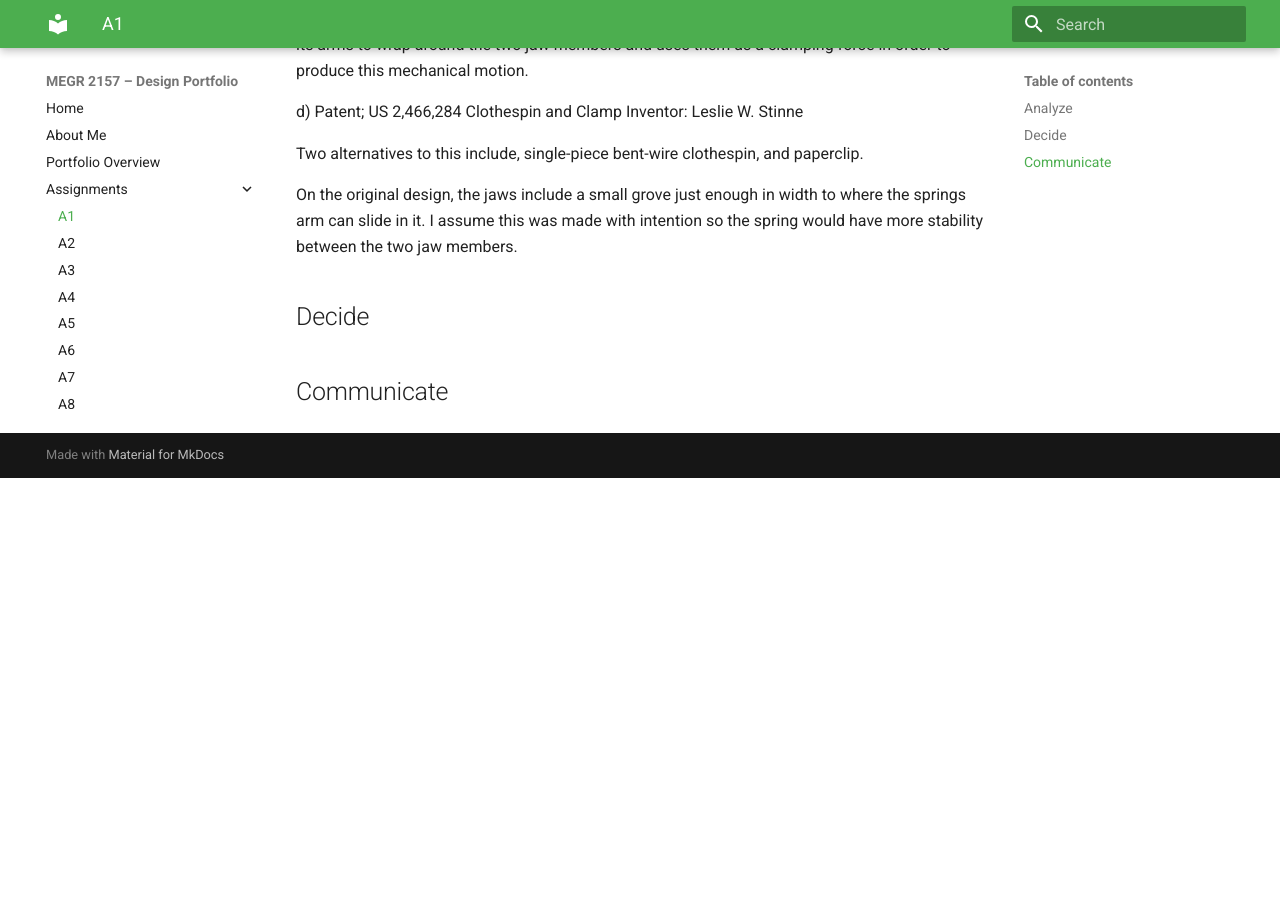
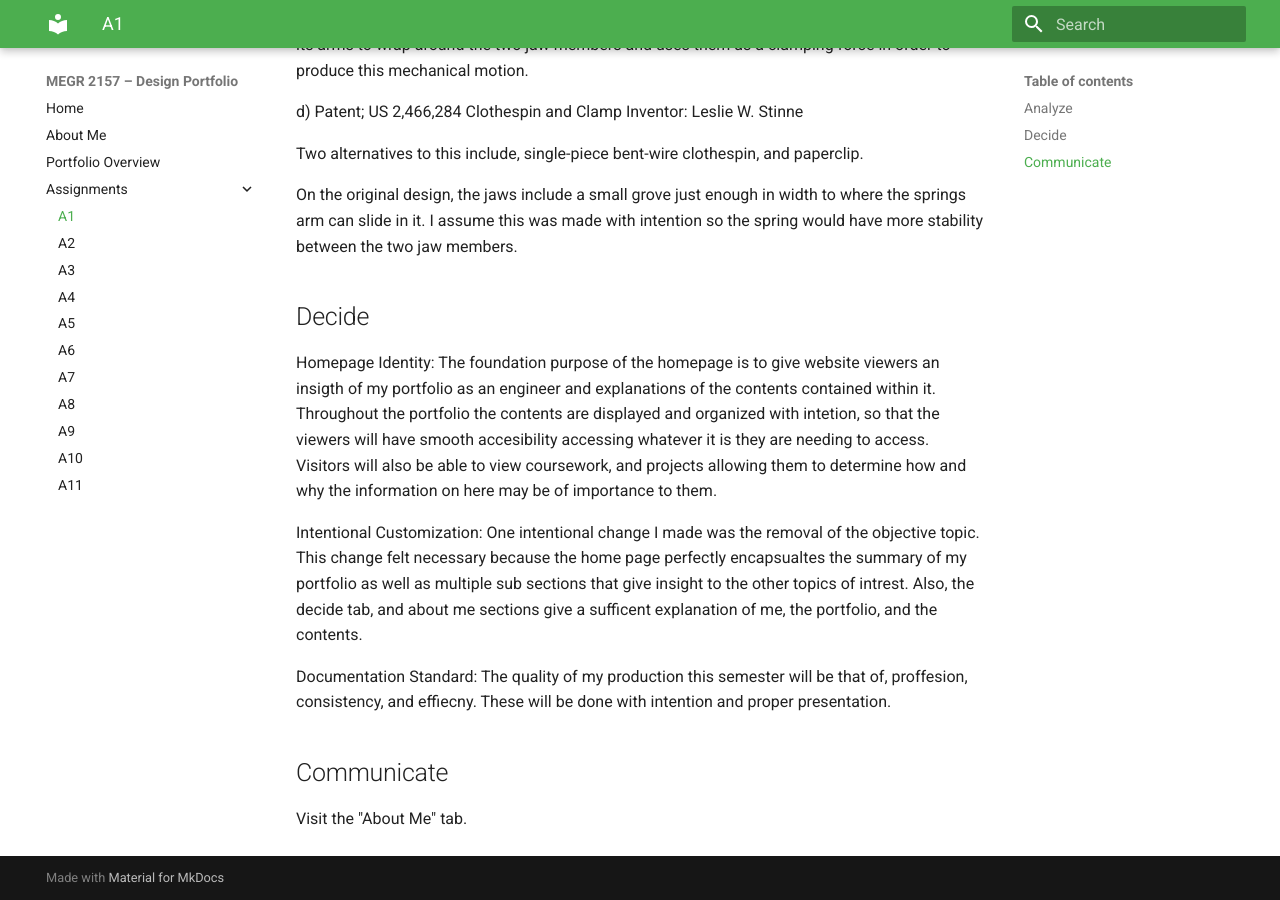
Before and after one commit to Logan-Hill1227/portfolio-megr-2156, an MkDocs documentation site: the page built from docs/assignments/A01/index.md, in a window 1280 px wide and 900 px high, scrolled down 1755 px. Built offline with MkDocs 1.6.1 and Material for MkDocs 9.7.7, drawn with Linux system fonts in a browser that asks for light colours; before the commit the page ends 2233 px from its top, so only the background shows below that; grey boxes are pictures that could not be loaded.

Commit message:
Revise index.md with new content and corrections
Updated the index.md file to include new sections on homepage identity and intentional customization, and corrected spelling errors.

```diff
--- a/docs/assignments/A01/index.md
+++ b/docs/assignments/A01/index.md
@@ -42,7 +42,7 @@ Left Jaw, this is an elongated memeber with a wider area near the end for grip a
   <img width="61" height="165" alt="image" src="https://github.com/user-attachments/assets/1d587a67-4ab7-44c0-b989-d47ad02a602e" />
 Right jaw, same as the left just as acts as a complimentary opposing force.
 
-<img width="51" height="72" alt="image" src="https://github.com/user-attachments/assets/85ddeca9-e63f-44b8-96e2-488c0a05eaf1" />
+  <img width="51" height="72" alt="image" src="https://github.com/user-attachments/assets/85ddeca9-e63f-44b8-96e2-488c0a05eaf1" />
 Spring, the bent geometry of this allows for the mechanical functionality. The sping uses its arms to wrap around the two jaw members and uses them as a clamping force in order to produce this mechanical motion.
 
 d) Patent; US 2,466,284 Clothespin and Clamp
@@ -55,6 +55,12 @@ d) Patent; US 2,466,284 Clothespin and Clamp
 
 
 ## Decide
+Homepage Identity: The foundation purpose of the homepage is to give website viewers an insigth of my portfolio as an engineer and explanations of the contents contained within it. Throughout the portfolio the contents are displayed and organized with intetion, so that the viewers will have smooth accesibility accessing whatever it is they are needing to access. Visitors will also be able to view coursework, and projects allowing them to determine how and why the information on here may be of importance to them.
+
+Intentional Customization: One intentional change I made was the removal of the objective topic. This change felt necessary because the home page perfectly encapsualtes the summary of my portfolio as well as multiple sub sections that give insight to the other topics of intrest. Also, the decide tab, and about me sections give a sufficent explanation of me, the portfolio, and the contents.
+
+Documentation Standard: The quality of my production this semester will be that of, proffesion, consistency, and effiecny. These will be done with intention and proper presentation.
 
 
 ## Communicate
+Visit the "About Me" tab.
```
